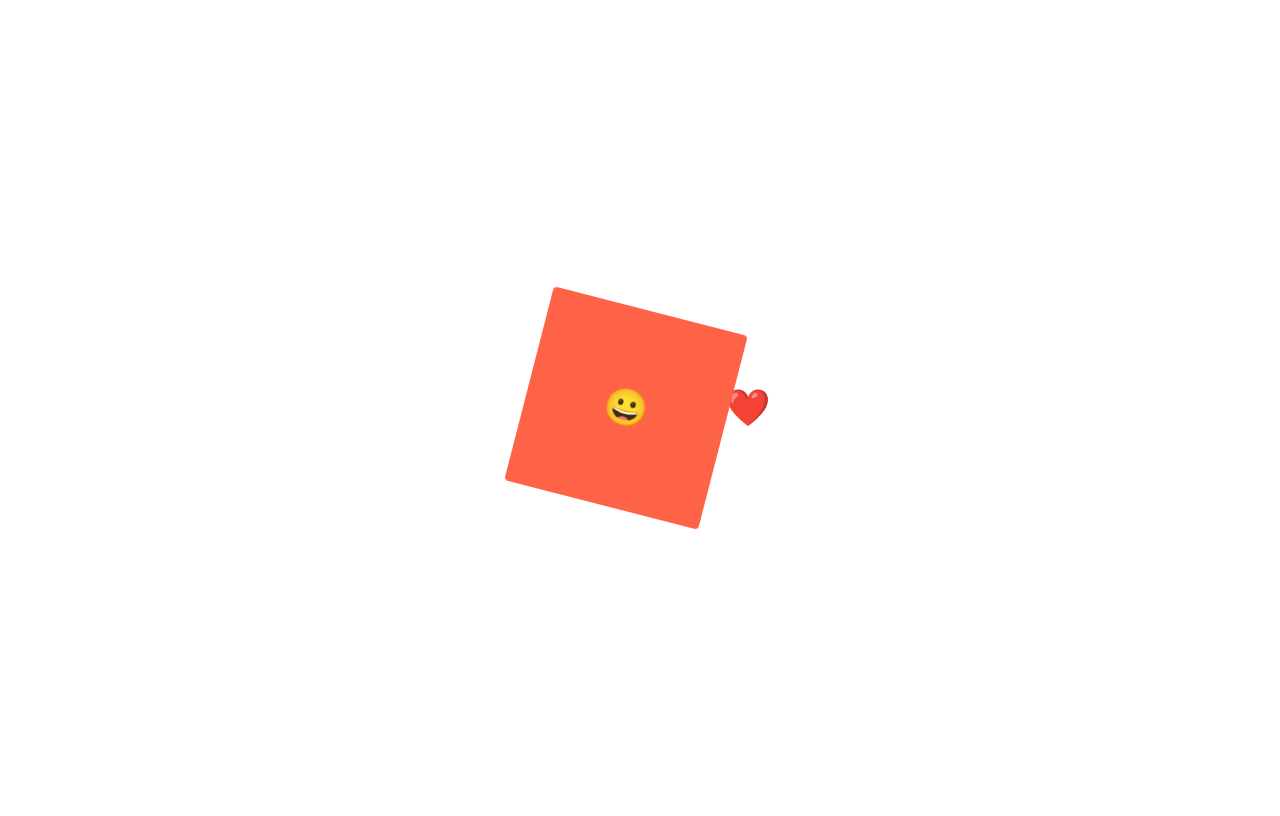
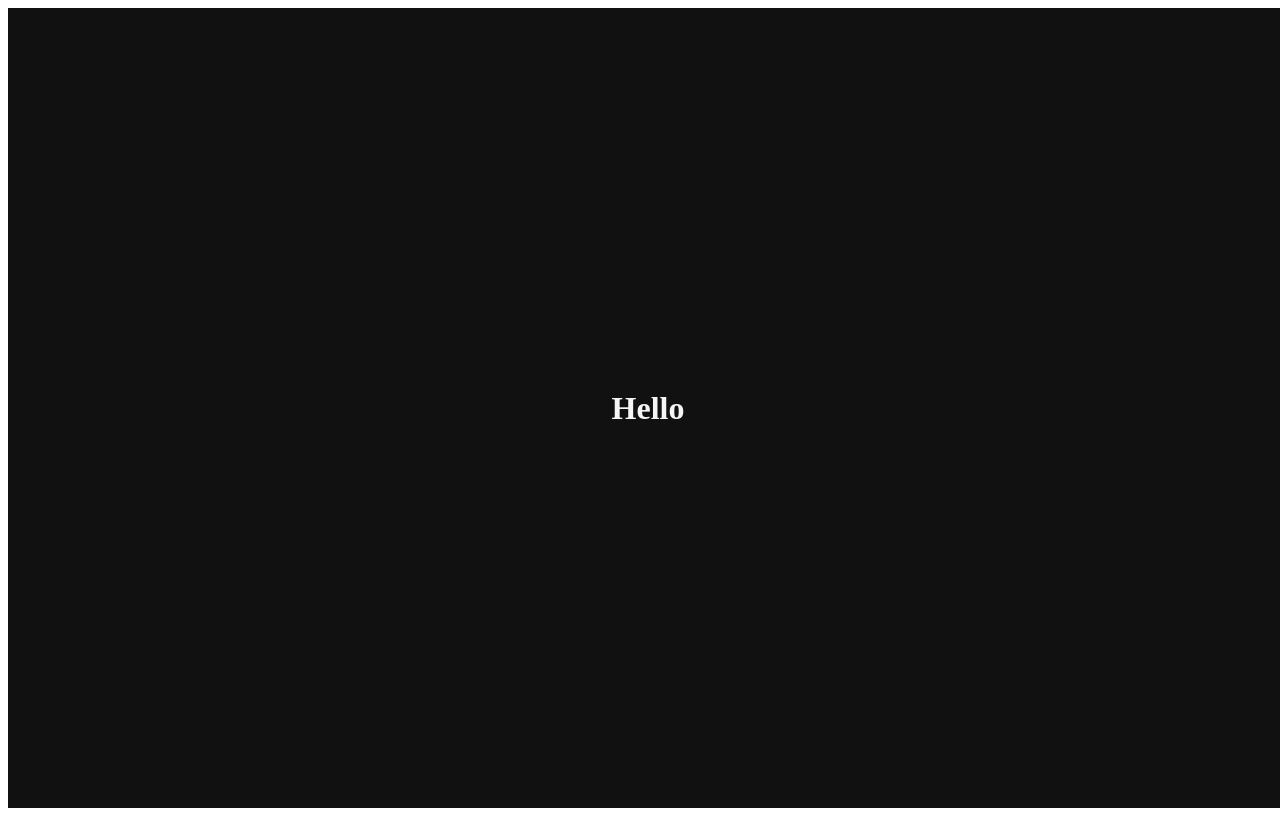
Before and after one commit to minkyeong0905/react-masterclass, a React (Create React App) app: page / in a window 1280 px wide. Built offline with nearby package versions, Linux system fonts and the light colour scheme.

Commit message:
Use ThemeProvider

```diff
--- a/src/App.js
+++ b/src/App.js
@@ -1,4 +1,8 @@
-import styled, { keyframes } from "styled-components";
+import styled from "styled-components";
+
+const Title = styled.h1`
+  color: ${(props) => props.theme.textColor};
+`;
 
 const Wrapper = styled.div`
   display: flex;
@@ -6,50 +10,13 @@
   width: 100vw;
   justify-content: center;
   align-items: center;
-`;
-
-const rotationAnimation = keyframes`
-  0% {
-    transform: rotate(0deg);
-    border-radius: 0px;
-  }
-
-  50% {
-    transform: rotate(360deg);
-    border-radius: 100px;
-  }
-
-  100% {
-    transform: rotate(0deg);
-    border-radius: 0px;
-  }
-`;
-
-const Emoji = styled.span`
-  font-size: 36px;
-`;
-
-const Box = styled.div`
-  height: 200px;
-  width: 200px;
-  background-color: tomato;
-  display: flex;
-  justify-content: center;
-  align-items: center;
-  animation: ${rotationAnimation} 1s linear infinite;
-
-  ${Emoji}:hover {
-      font-size: 98px;
-  }
+  background-color: ${(props) => props.theme.backgroundColor};
 `;
 
 function App() {
   return (
     <Wrapper>
-      <Box>
-        <Emoji>😀</Emoji>
-      </Box>
-      <Emoji>❤️</Emoji>
+      <Title>Hello</Title>
     </Wrapper>
   );
 }
--- a/src/index.js
+++ b/src/index.js
@@ -1,10 +1,23 @@
 import React from 'react';
 import ReactDOM from 'react-dom/client';
+import { ThemeProvider } from 'styled-components';
 import App from './App';
+
+const darkTheme = {
+  textColor: "whitesmoke"
+ ,backgroundColor: "#111"
+};
+
+const lightTheme = {
+  textColor: "#111"
+ ,backgroundColor: "whitesmoke"
+};
 
 const root = ReactDOM.createRoot(document.getElementById('root'));
 root.render(
   <React.StrictMode>
-    <App />
+    <ThemeProvider theme={darkTheme}>
+      <App />
+    </ThemeProvider>
   </React.StrictMode>
 );
```
